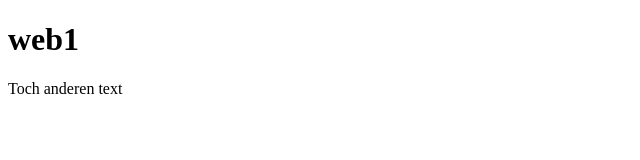
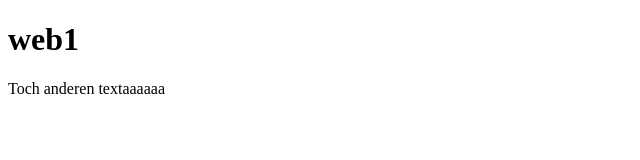
Before and after one commit to MikaKolk12/kargo-demo-2, a plain HTML site: page web1/index.html in a window 1280 px wide. Shown: the full height of the page, 0-640 px from the left. Drawn offline with Linux system fonts and the light colour scheme.

Commit message:
new feature added new text2

```diff
--- a/web1/index.html
+++ b/web1/index.html
@@ -2,6 +2,6 @@
 <html>
 <body>
   <h1>web1</h1>
-  <p>Toch anderen text</p>
+  <p>Toch anderen textaaaaaa</p>
 </body>
 </html>
```
